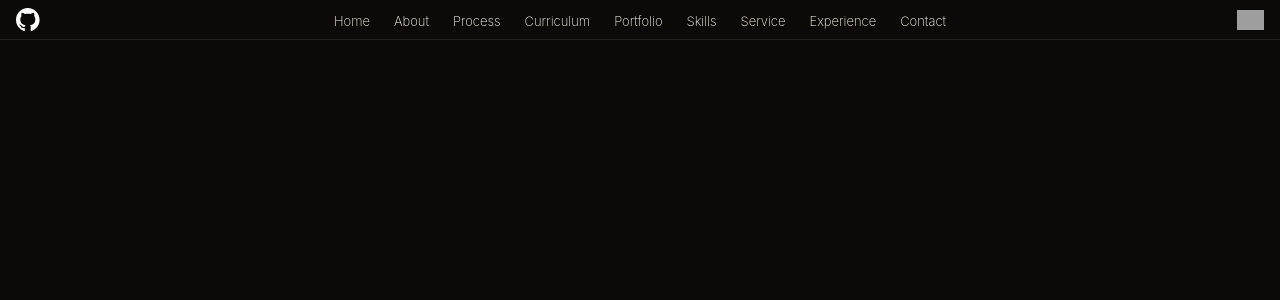
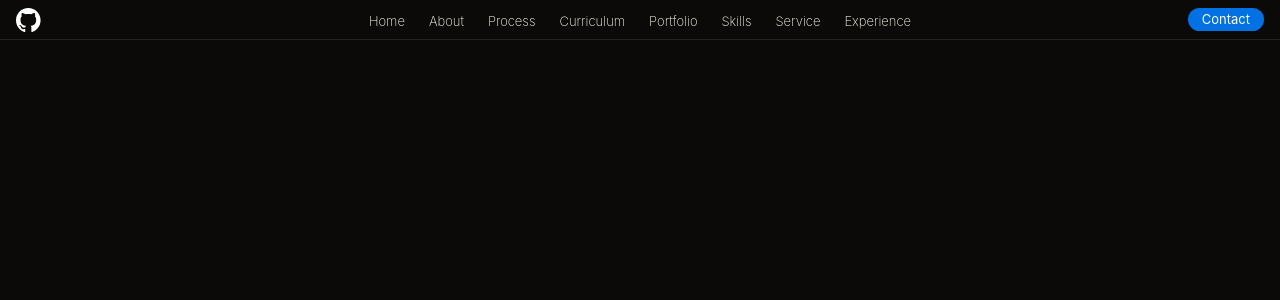
Before and after one commit to sucida/MyPortfolio, a React (Vite) app in the folder anas-zaami/: page / in a window 1280 px wide. Shown: the top 300 px of the page. Built offline with nearby package versions, Linux system fonts and the light colour scheme; grey boxes are pictures that could not be loaded; a web font is replaced by a local one.

Commit message:
removing the notification button and add contact button

```diff
--- a/anas-zaami/src/Header.jsx
+++ b/anas-zaami/src/Header.jsx
@@ -5,12 +5,12 @@ import notificationIcon from "./assets/animations/icons/notification.png";
 export function Header() {
   const [show,setShow] = useState(false);
   return (
-    <header className="fixed top-0 left-0 right-0 z-50 flex h-10 items-center justify-between border-b border-amber-50/10 bg-stone-950 px-4">
+    <header className="fixed top-0 left-0 right-0 z-50 flex h-12 md:h-10 items-center justify-between border-b border-amber-50/10 bg-stone-950 px-4">
       <div className="flex items-center justify-start w-20">
         <a href="https://github.com/sucida" target="_blank">
           <svg className="hover:opacity-80 duration-300"
             xmlns="http://www.w3.org/2000/svg"
-            height={23}
+            height={24}
             shape-rendering="geometricPrecision"
             text-rendering="geometricPrecision"
             image-rendering="optimizeQuality"
@@ -94,14 +94,6 @@ export function Header() {
               Experience
             </a>
           </li>
-          <li>
-            <a
-              className="text-amber-50 text-[13px] font-extralight hover:opacity-70 duration-300"
-              href="#"
-            >
-              Contact
-            </a>
-          </li>
         </ul>
       </nav>
 
@@ -109,9 +101,11 @@ export function Header() {
         <div className="md:hidden me-2">
           <Menu />
         </div>
-        <button className="cursor-pointer hover:opacity-80 duration-300" >
-          <img src={notificationIcon} className="h-5 hidden md:block" alt="Notifications" />
-        </button>
+        <button
+          onClick={()=>window.open("https://wa.me/212775094615")}
+          className="text-white text-[13px] cursor-pointer bg-[#0171E3] px-3.5 py-0.5 rounded-2xl hover:opacity-90 duration-300">
+            Contact
+          </button>
       </div>
     </header>
   );
```
